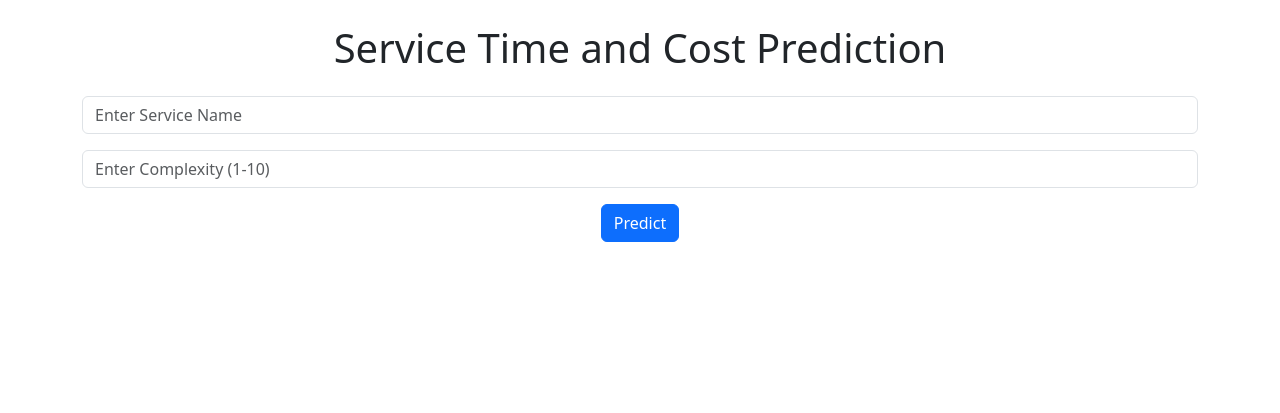
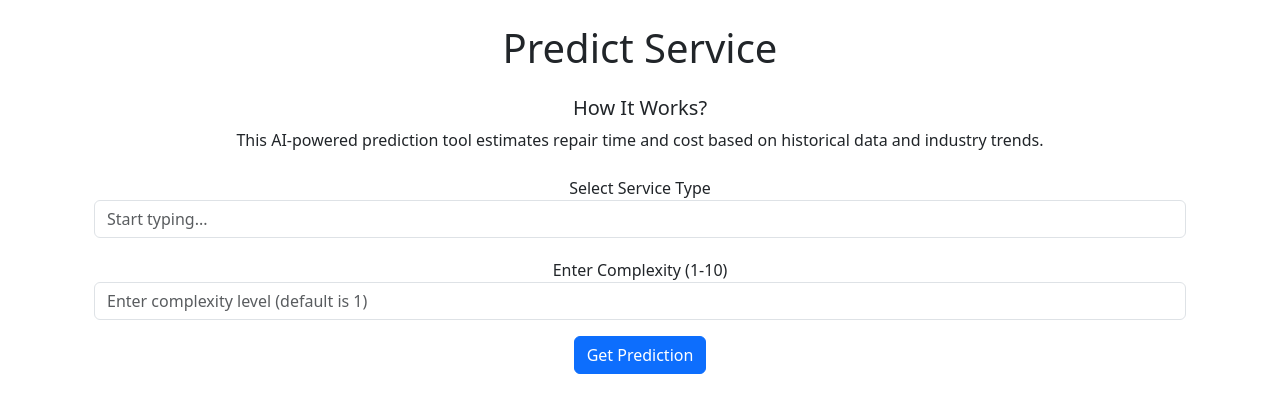
Before and after one commit to serhansarac/ShipRepairPlatform60, a Django app: page /predict-service/ in a window 1280 px wide. Shown: the part 80-493 px from the top of the page. Run offline with Django 5.2, Linux system fonts and the light colour scheme; parts of the project's set-up code (start-up, migrations or seed data) failed here and were passed over.

Commit message:
Updated predict_service logic and fixed template path

```diff
--- a/core/templates/core/predict_service.html
+++ b/core/templates/core/predict_service.html
@@ -3,40 +3,76 @@
 {% block title %}Predict Service{% endblock %}
 
 {% block content %}
-<h1 class="text-center my-4">Service Time and Cost Prediction</h1>
-<form method="POST" id="predict-form" class="text-center">
-    {% csrf_token %}
-    <input type="text" name="service_name" placeholder="Enter Service Name" class="form-control mb-3" required>
-    <input type="number" name="complexity" placeholder="Enter Complexity (1-10)" class="form-control mb-3" required>
-    <button type="submit" class="btn btn-primary">Predict</button>
-</form>
+<h1 class="text-center my-4">Predict Service</h1>
 
-<div id="prediction-result" class="mt-5 text-center" style="display: none;">
-    <h2>Prediction Results</h2>
-    <p><strong>Service Name:</strong> <span id="predicted-service"></span></p>
-    <p><strong>Estimated Time:</strong> <span id="predicted-time"></span> hours</p>
-    <p><strong>Estimated Cost:</strong> $<span id="predicted-cost"></span></p>
+<!-- How It Works? Explanation -->
+<div class="container text-center mb-4">
+    <h5>How It Works?</h5>
+    <p>This AI-powered prediction tool estimates repair time and cost based on historical data and industry trends.</p>
 </div>
 
+<!-- Prediction Form -->
+<div class="container">
+    <form method="post" class="text-center">
+        {% csrf_token %}
+
+        <div class="form-group">
+            <label for="serviceType">Select Service Type</label>
+            <input type="text" id="serviceType" name="serviceType" class="form-control" placeholder="Start typing..." oninput="showSuggestions(this.value)">
+            <div id="suggestions" class="list-group mt-1"></div>
+        </div>
+
+        <div class="form-group mt-3">
+            <label for="complexity">Enter Complexity (1-10)</label>
+            <input type="number" id="complexity" name="complexity" class="form-control" min="1" max="10" placeholder="Enter complexity level (default is 1)">
+        </div>
+
+        <button type="submit" class="btn btn-primary mt-3">Get Prediction</button>
+    </form>
+</div>
+
+<!-- Prediction Result -->
+{% if estimated_time and estimated_cost %}
+<div class="container mt-4">
+    <div class="alert alert-info text-center">
+        <h5>Prediction Result for {{ service_type }}</h5>
+        <p><strong>Estimated Time:</strong> {{ estimated_time }} hours</p>
+        <p><strong>Estimated Cost:</strong> ${{ estimated_cost }}</p>
+    </div>
+</div>
+{% endif %}
+
+<!-- JavaScript for Autocomplete -->
 <script>
-    document.getElementById("predict-form").addEventListener("submit", function (event) {
-        event.preventDefault();
-        const formData = new FormData(event.target);
-        fetch("{% url 'predict_service' %}", {
-            method: "POST",
-            body: formData,
-            headers: {
-                "X-Requested-With": "XMLHttpRequest",
-                "X-CSRFToken": "{{ csrf_token }}",
-            },
-        })
-            .then((response) => response.json())
-            .then((data) => {
-                document.getElementById("prediction-result").style.display = "block";
-                document.getElementById("predicted-service").textContent = data.service_name;
-                document.getElementById("predicted-time").textContent = data.estimated_time;
-                document.getElementById("predicted-cost").textContent = data.estimated_cost;
-            });
-    });
+    const services = [
+        "Hull Cleaning", "Engine Repair", "Propeller Maintenance",
+        "Oil Replacement", "Painting", "Deck Repair",
+        "Electrical System Repair", "Navigation System Calibration",
+        "Boiler Maintenance", "Fuel System Optimization"
+    ];
+
+    function showSuggestions(value) {
+        let suggestionsBox = document.getElementById("suggestions");
+        suggestionsBox.innerHTML = "";
+
+        if (value.length === 0) {
+            return;
+        }
+
+        let filtered = services.filter(service => service.toLowerCase().startsWith(value.toLowerCase()));
+
+        filtered.forEach(service => {
+            let item = document.createElement("a");
+            item.href = "#";
+            item.classList.add("list-group-item", "list-group-item-action");
+            item.textContent = service;
+            item.onclick = function () {
+                document.getElementById("serviceType").value = service;
+                suggestionsBox.innerHTML = "";
+            };
+            suggestionsBox.appendChild(item);
+        });
+    }
 </script>
+
 {% endblock %}
--- a/core/views.py
+++ b/core/views.py
@@ -14,6 +14,7 @@ from django.http import HttpResponse
 from django.template.loader import render_to_string
 from weasyprint import HTML
 from .models import Prediction
+#from .ai_models import time_model, cost_model  # AI modelleri için
 import random  # Mock data for demonstration
 import datetime
 import re
@@ -176,24 +177,24 @@ cost_model = joblib.load('ml_models/cost_model.pkl')
 
 def predict_service(request):
     if request.method == "POST":
-        service_name = request.POST.get("service_name")
-        complexity = float(request.POST.get("complexity"))
+        service_type = request.POST.get("serviceType", "").strip()
+        complexity_value = request.POST.get("complexity", "").strip()
 
-        # Make predictions
-        features = np.array([[complexity]])
-        estimated_time = round(time_model.predict(features)[0], 2)
-        estimated_cost = round(cost_model.predict(features)[0], 2)
+        # Eğer complexity boşsa varsayılan değer ata
+        try:
+            complexity = float(complexity_value) if complexity_value else 1.0
+        except ValueError:
+            complexity = 1.0  # Varsayılan bir değer kullan
 
-        prediction = Prediction.objects.create(
-            service_name=service_name,
-            estimated_time=estimated_time,
-            estimated_cost=estimated_cost,
-        )
+        # Burada AI modeli veya tahmin sistemi çalıştırılabilir
+        estimated_time = round(complexity * 2, 2)  # Örnek hesaplama
+        estimated_cost = round(complexity * 1000, 2)  # Örnek hesaplama
 
-        return JsonResponse({
-            "service_name": service_name,
+        return render(request, "core/predict_service.html", {
             "estimated_time": estimated_time,
             "estimated_cost": estimated_cost,
+            "service_type": service_type
         })
 
+
     return render(request, "core/predict_service.html")
```
